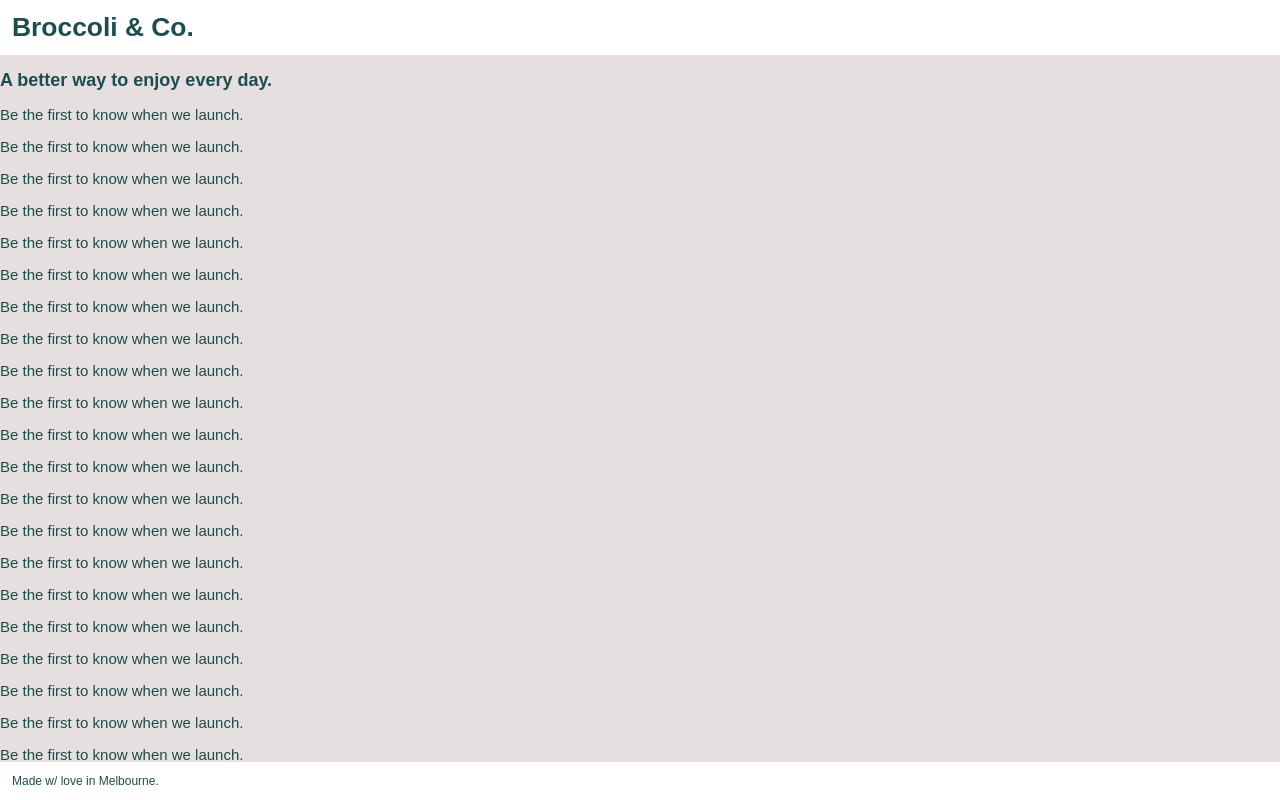
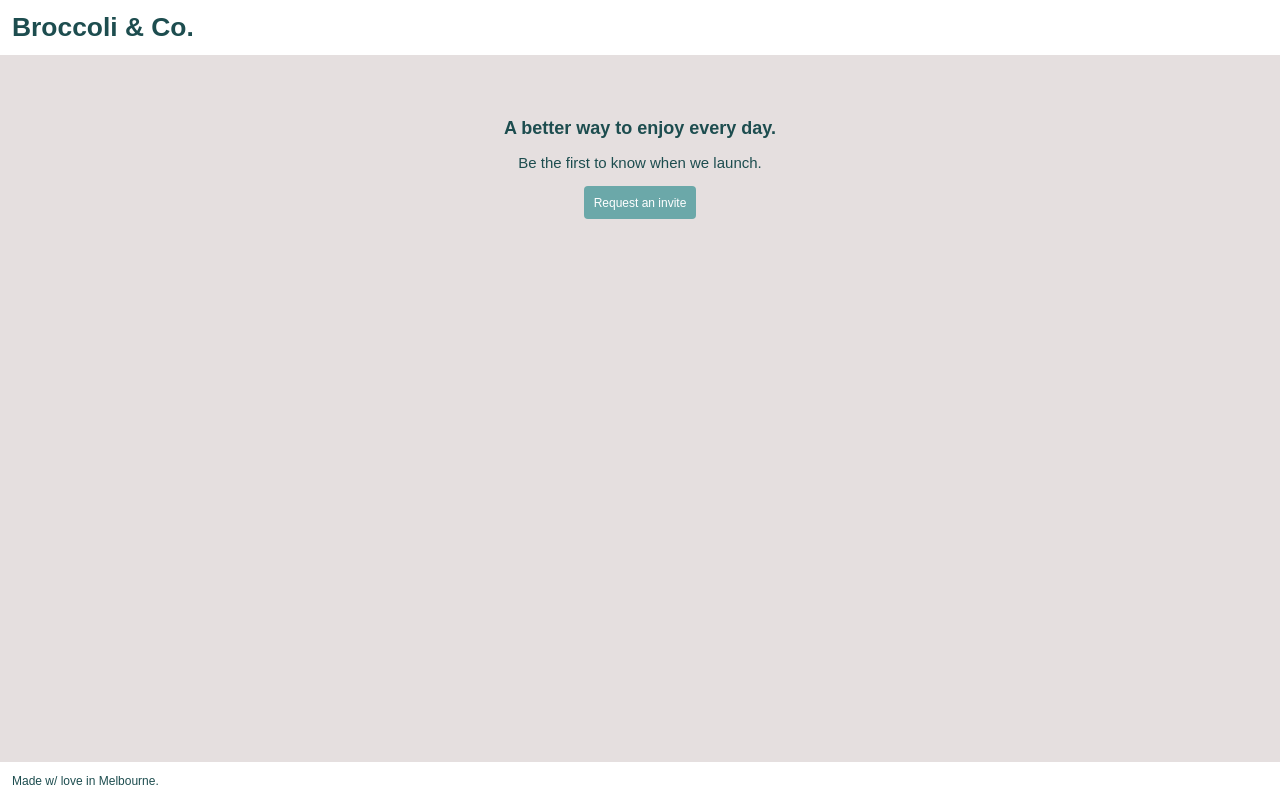
Before and after one commit to richflee/airwallex-test, a React app: page / in a window 1280 px wide. Built offline with nearby package versions, Linux system fonts and the light colour scheme.

Commit message:
Layout styling and removed redundant functions

```diff
--- a/src/js/components/components/Button/Button.tsx
+++ b/src/js/components/components/Button/Button.tsx
@@ -22,6 +22,7 @@ const StyledButton = styled.button`
     border: none;
     border-radius: 0.33em;
     color: #fff;
+    cursor: pointer;
     font-size: 1em;
     padding: 0.8em;
     &:active {
--- a/src/js/components/containers/App.css
+++ b/src/js/components/containers/App.css
@@ -39,8 +39,11 @@ ul li a {
     width: 100%;
 }
 
-.content-wrapper {
+.home-wrapper__content {
     flex: 1 1 auto;
+    padding: 0 2em;
     position: relative;
     overflow-y: auto;
+    text-align: center;
+    margin-top: 4em;
 }
--- a/src/js/components/containers/Footer/Footer.tsx
+++ b/src/js/components/containers/Footer/Footer.tsx
@@ -3,7 +3,6 @@ import styled from 'styled-components';
 
 const StyledFooter = styled.div`
     background-color: #fff;
-    flex: 0 0 auto;
     width: 100%;
 
     > div {
--- a/src/js/components/containers/Header/Header.tsx
+++ b/src/js/components/containers/Header/Header.tsx
@@ -2,7 +2,6 @@ import * as React from 'react';
 import styled from 'styled-components';
 
 const StyledHeader = styled.div`
-    flex: 0 0 auto;
     background-color: #fff;
     width: 100%;
 
--- a/src/js/components/containers/Home/Home.tsx
+++ b/src/js/components/containers/Home/Home.tsx
@@ -15,33 +15,6 @@ export default class Home extends React.Component<any, HomeComponentState> {
         this.state = {
             revealExplanatoryInfo: false
         } as HomeComponentState;
-
-        this._onToggleTextDisplay = this._onToggleTextDisplay.bind(this);
-    }
-
-    _onToggleTextDisplay() {
-        const reveal = !this.state.revealExplanatoryInfo;
-        this.setState({
-            revealExplanatoryInfo: reveal
-        });
-    }
-
-    _renderExplanatoryText() {
-        let explanatoryText;
-        if (this.state.revealExplanatoryInfo) {
-            explanatoryText = `Welcome to my cool React boilerplate. As you can see I'm trying to jam as many useful tools into it, such as: Styled Components, Jest, Typescript and more.`;
-        } else {
-            explanatoryText = ``;
-        }
-        return <p>{explanatoryText}</p>;
-    }
-
-    _toggleMessageButtonText() {
-        if (this.state.revealExplanatoryInfo) {
-            return `Hide welcome message`;
-        } else {
-            return `Show welcome message`;
-        }
     }
 
     render() {
@@ -51,43 +24,24 @@ export default class Home extends React.Component<any, HomeComponentState> {
             width: '100%',
         };
 
+        var headerStyle = {
+            flex: '0 0 auto'
+        };
+
+        var footerStyle = {
+            flex: '0 0 auto'
+        };
+
         return (
             <div style={divStyle}>
                 <div className="home-wrapper">
-                    <Header></Header>
-                    <div className="content-wrapper">
+                    <Header style={headerStyle}></Header>
+                    <div className="home-wrapper__content">
                         <h2>A better way to enjoy every day.</h2>
-                        <p>Be the first to know when we launch.</p>
-                        <p>Be the first to know when we launch.</p>
-                        <p>Be the first to know when we launch.</p>
-                        <p>Be the first to know when we launch.</p>
-                        <p>Be the first to know when we launch.</p>
-                        <p>Be the first to know when we launch.</p>
-                        <p>Be the first to know when we launch.</p>
-                        <p>Be the first to know when we launch.</p>
-                        <p>Be the first to know when we launch.</p>
-                        <p>Be the first to know when we launch.</p>
-                        <p>Be the first to know when we launch.</p>
-                        <p>Be the first to know when we launch.</p>
-                        <p>Be the first to know when we launch.</p>
-                        <p>Be the first to know when we launch.</p>
-                        <p>Be the first to know when we launch.</p>
-                        <p>Be the first to know when we launch.</p>
-                        <p>Be the first to know when we launch.</p>
-                        <p>Be the first to know when we launch.</p>
-                        <p>Be the first to know when we launch.</p>
-                        <p>Be the first to know when we launch.</p>
-                        <p>Be the first to know when we launch.</p>
-                        <p>Be the first to know when we launch.</p>
-                        <p>Be the first to know when we launch.</p>
-                        <p>Be the first to know when we launch.</p>
-                        <p>Be the first to know when we launch.</p>
-                        <p>Be the first to know when we launch.</p>
-                        <p>Be the first to know when we launch.</p>
                         <p>Be the first to know when we launch.</p>
                         <Button>Request an invite</Button>
                     </div>
-                    <Footer></Footer>
+                    <Footer style={footerStyle}></Footer>
                 </div>
             </div>
         );
```
Also changed, not shown: src/index.html (indentation only).
